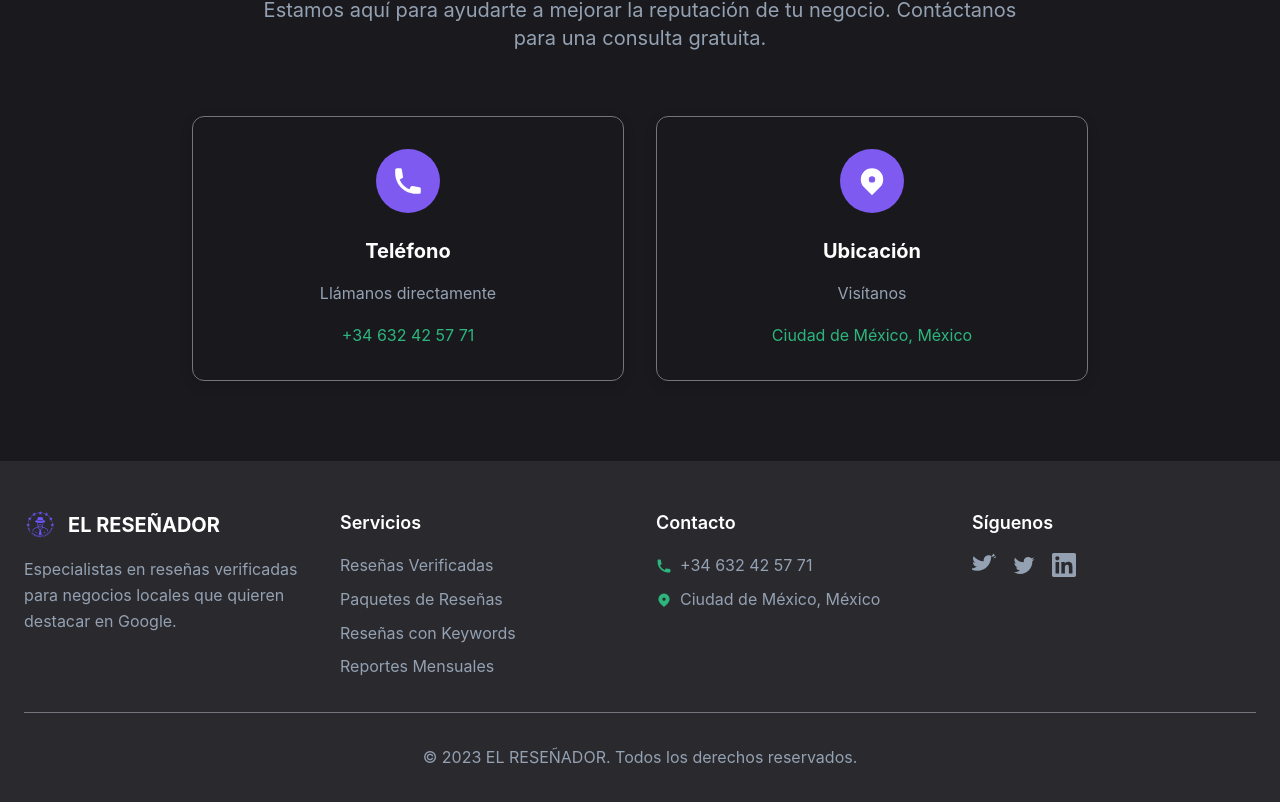
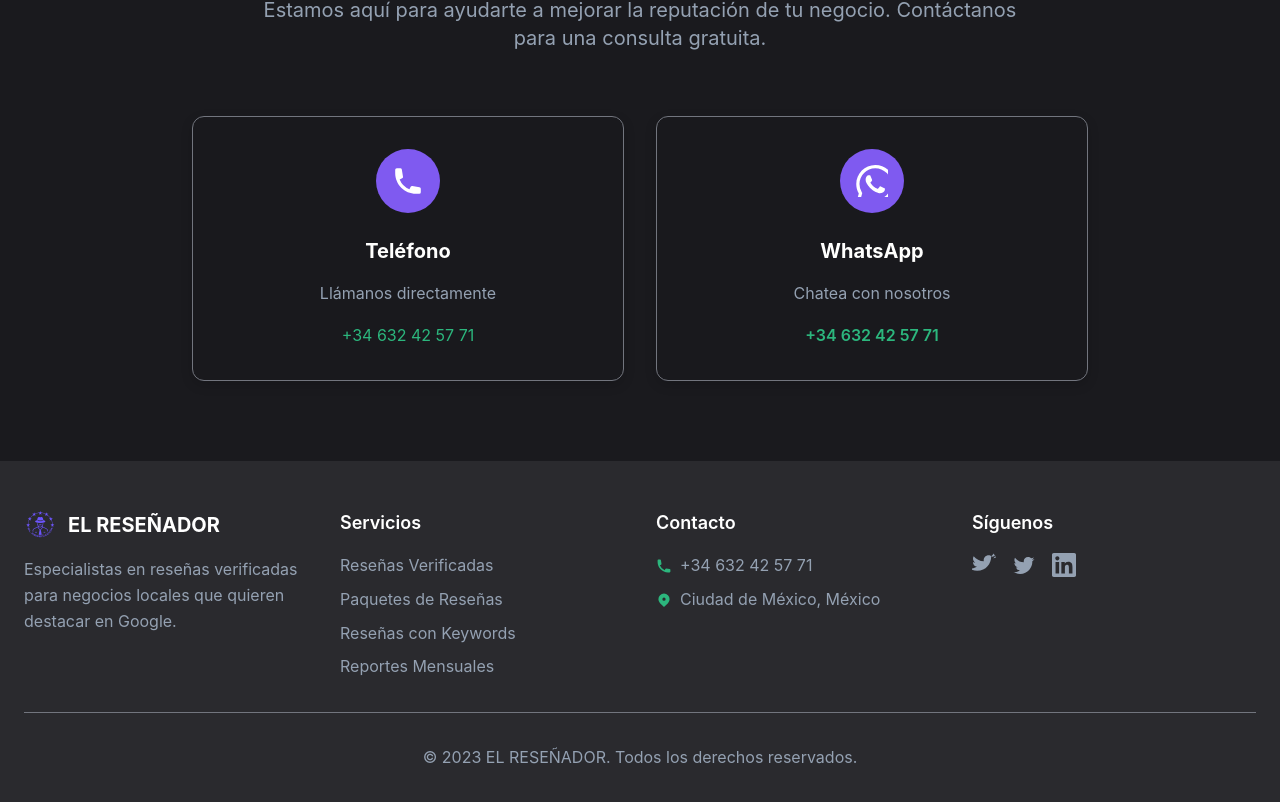
Before and after one commit to AXELRAYO990/ElRESENADOR, a React (Vite) app: page / in a window 1280 px wide. Shown: the part 3610-4412 px from the top of the page. Built offline with nearby package versions, Linux system fonts and the light colour scheme.

Commit message:
Reemplazada tarjeta de ubicación por tarjeta de WhatsApp con enlace directo

```diff
--- a/src/App.tsx
+++ b/src/App.tsx
@@ -516,14 +516,14 @@
             <div className="glass-card p-8 rounded-xl text-center hover-elegant">
               <div className="w-16 h-16 highlight-bg rounded-full flex items-center justify-center mx-auto mb-6">
                 <svg className="w-8 h-8 text-white" fill="currentColor" viewBox="0 0 20 20">
-                  <path fillRule="evenodd" d="M5.05 4.05a7 7 0 119.9 9.9L10 18.9l-4.95-4.95a7 7 0 010-9.9zM10 11a2 2 0 100-4 2 2 0 000 4z" clipRule="evenodd"/>
+                  <path d="M17.472 14.382c-.297-.149-1.758-.867-2.03-.967-.273-.099-.471-.148-.67.15-.197.297-.767.966-.94 1.164-.173.199-.347.223-.644.075-.297-.15-1.255-.463-2.39-1.475-.883-.788-1.48-1.761-1.653-2.059-.173-.297-.018-.458.13-.606.134-.133.298-.347.446-.52.149-.174.198-.298.298-.497.099-.198.05-.371-.025-.52-.075-.149-.669-1.612-.916-2.207-.242-.579-.487-.5-.669-.51-.173-.008-.371-.01-.57-.01-.198 0-.52.074-.792.372-.272.297-1.04 1.016-1.04 2.479 0 1.462 1.065 2.875 1.213 3.074.149.198 2.096 3.2 5.077 4.487.709.306 1.262.489 1.694.625.712.227 1.36.195 1.871.118.571-.085 1.758-.719 2.006-1.413.248-.694.248-1.289.173-1.413-.074-.124-.272-.198-.57-.347m-5.421 7.403h-.004a9.87 9.87 0 01-5.031-1.378l-.361-.214-3.741.982.998-3.648-.235-.374a9.86 9.86 0 01-1.51-5.26c.001-5.45 4.436-9.884 9.888-9.884 2.64 0 5.122 1.03 6.988 2.898a9.825 9.825 0 012.893 6.994c-.003 5.45-4.437 9.884-9.885 9.884m8.413-18.297A11.815 11.815 0 0012.05 0C5.495 0 .16 5.335.157 11.892c0 2.096.547 4.142 1.588 5.945L.057 24l6.305-1.654a11.882 11.882 0 005.683 1.448h.005c6.554 0 11.89-5.335 11.893-11.893A11.821 11.821 0 0020.885 3.488"/>
                 </svg>
               </div>
-              <h3 className="text-xl font-bold text-headline mb-4">Ubicación</h3>
-              <p className="text-paragraph mb-4">Visítanos</p>
-              <p className="text-success">
-                Ciudad de México, México
-              </p>
+              <h3 className="text-xl font-bold text-headline mb-4">WhatsApp</h3>
+              <p className="text-paragraph mb-4">Chatea con nosotros</p>
+              <a href="https://wa.me/34632425771?text=Hola,%20me%20interesa%20una%20consulta%20gratuita" target="_blank" rel="noopener noreferrer" className="text-success hover:text-headline transition-colors font-semibold">
+                +34 632 42 57 71
+              </a>
             </div>
           </div>
         </div>
```
